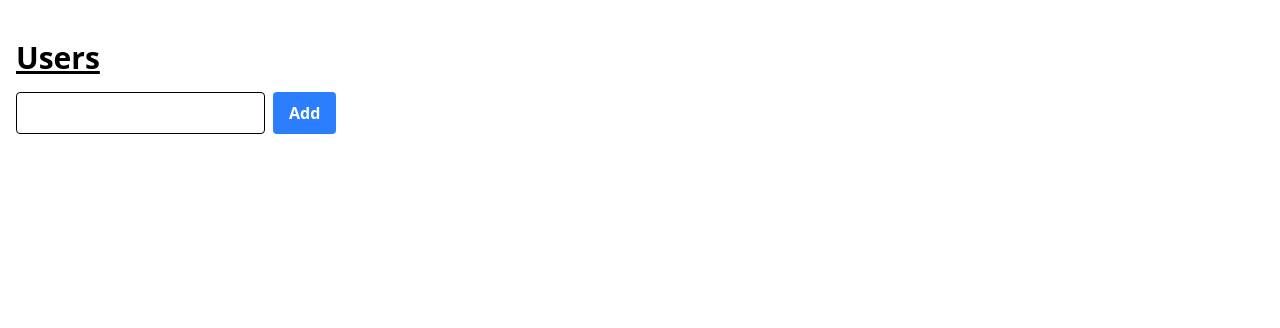
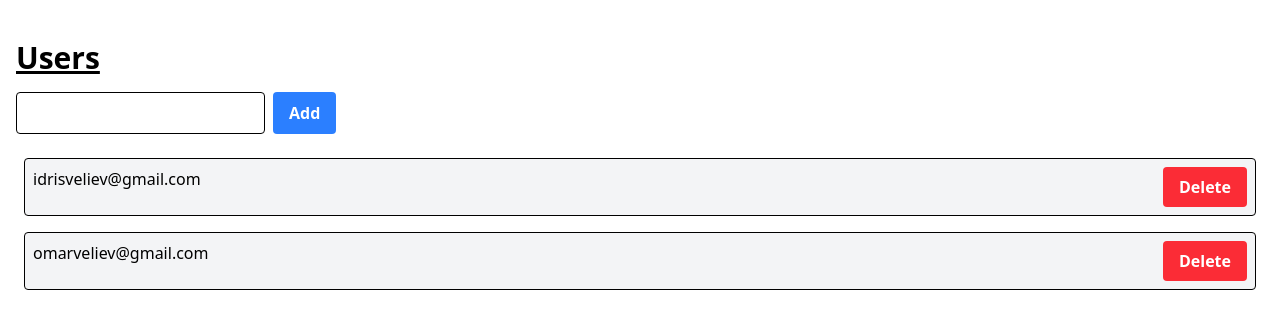
Before and after one commit to IdrisVeli1987/R19-ToDo, a React (Vite) app: page / in a window 1280 px wide. Shown: the top 328 px of the page. Built offline with nearby package versions, Linux system fonts and the light colour scheme.

Commit message:
destruction code

```diff
--- a/src/pages/users/page.tsx
+++ b/src/pages/users/page.tsx
@@ -1,35 +1,40 @@
-import { useState } from "react";
-
 type User = {
   id: string;
   email: string;
 };
 
 export const UsersPage = () => {
-  const [users, setUsers] = useState<User[]>([]);
-  const [email, setEmail] = useState("");
+  // const [users, setUsers] = useState<User[]>([]);
+  // const [email, setEmail] = useState("");
 
-  const handleSubmit = (e: React.FormEvent<HTMLFormElement>) => {
-    e.preventDefault();
-    setUsers([...users, { id: crypto.randomUUID(), email }]);
-    setEmail("");
-  };
+  // const handleSubmit = (e: React.FormEvent<HTMLFormElement>) => {
+  //   e.preventDefault();
+  //   setUsers([...users, { id: crypto.randomUUID(), email }]);
+  //   setEmail("");
+  // };
 
-  const handleDelete = (id: string) => {
-    setUsers((lastUsers) => lastUsers.filter((user) => user.id !== id));
-  };
+  // const handleDelete = (id: string) => {
+  //   setUsers((lastUsers) => lastUsers.filter((user) => user.id !== id));
+  // };
 
   return (
     <main className="container mx-auto p-4 pt-10 flex flex-col gap-4">
       <h1 className="text-3xl font-bold underline">Users</h1>
-      <section>
-        <form className="flex gap-2" onSubmit={handleSubmit}>
-          <input
-            className="border p-2 rounded"
-            type="email"
-            value={email}
-            onChange={(e) => setEmail(e.target.value)}
+      <CreateUserForm />
+      <UsersList
+        users={[
+          { id: "1", email: "idrisveliev@gmail.com" },
+          { id: "2", email: "omarveliev@gmail.com" },
+        ]}
       />
+    </main>
+  );
+};
+
+export function CreateUserForm() {
+  return (
+    <form className="flex gap-2">
+      <input className="border p-2 rounded" type="email" />
       <button
         className="bg-blue-500 hover:bg-blue-700 text-white font-bold py-2 px-4 rounded "
         type="submit"
@@ -37,28 +42,31 @@ export const UsersPage = () => {
         Add
       </button>
     </form>
-      </section>
+  );
+}
 
-      <section>
+export function UsersList({ users }: { users: User[] }) {
+  return (
     <div className="flex flex-col">
       {users.map((user) => (
-            <div
-              className="border p-2 m-2 rounded bg-gray-100 flex gap-2"
-              key={user.id}
-            >
+        <UserCard key={user.id} user={user} />
+      ))}
+    </div>
+  );
+}
+
+export function UserCard({ user }: { user: User }) {
+  return (
+    <div className="border p-2 m-2 rounded bg-gray-100 flex gap-2">
       {user.email}
 
       <button
         className="bg-red-500 hover:bg-red-950 text-white font-bold py-2 px-4 rounded ml-auto"
         type="button"
-                onClick={() => handleDelete(user.id)}
+        // onClick={() => handleDelete(user.id)}
       >
         Delete
       </button>
     </div>
-          ))}
-        </div>
-      </section>
-    </main>
   );
-};
+}
```
Lines whose indentation alone changed are shown as unchanged.
